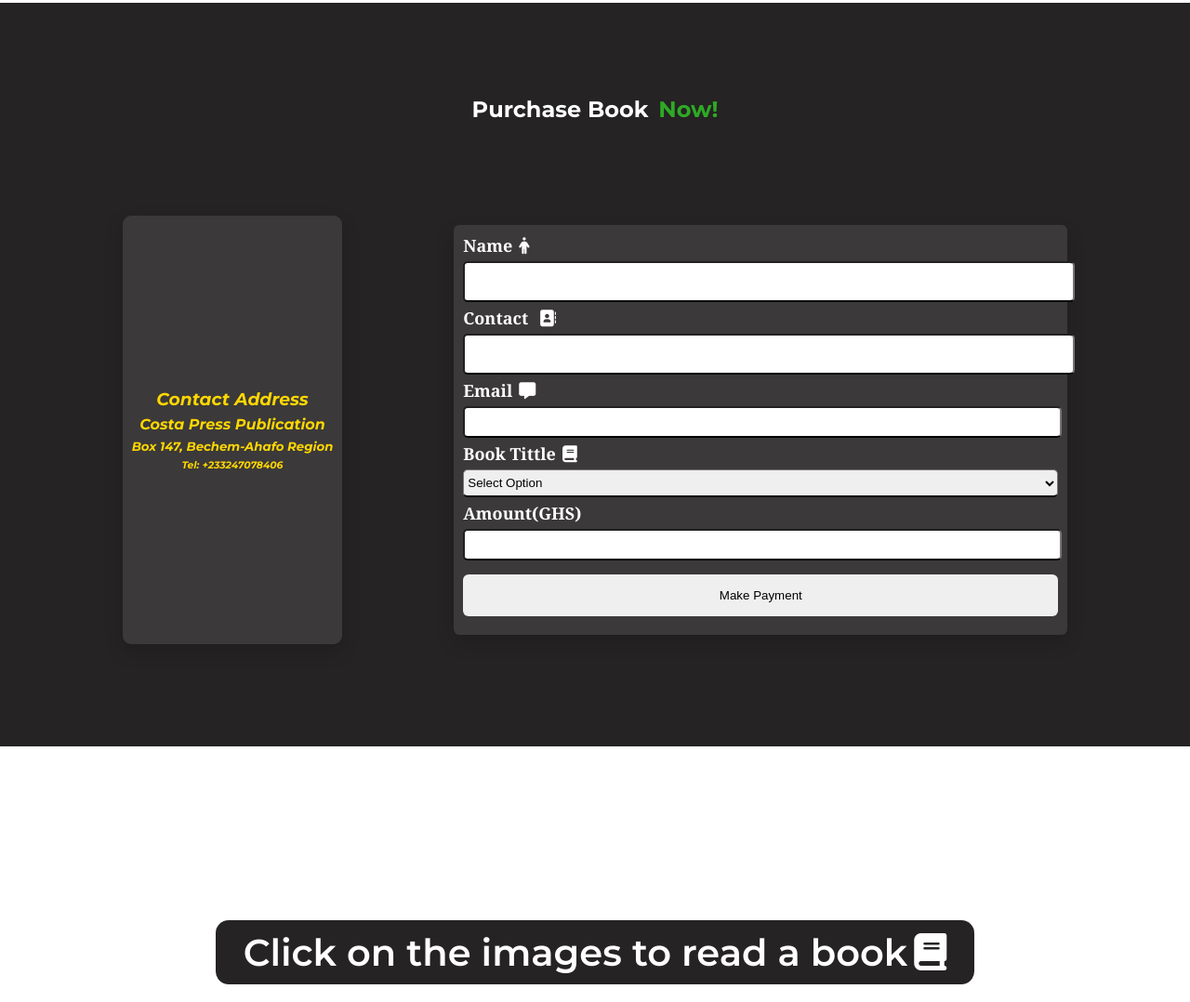
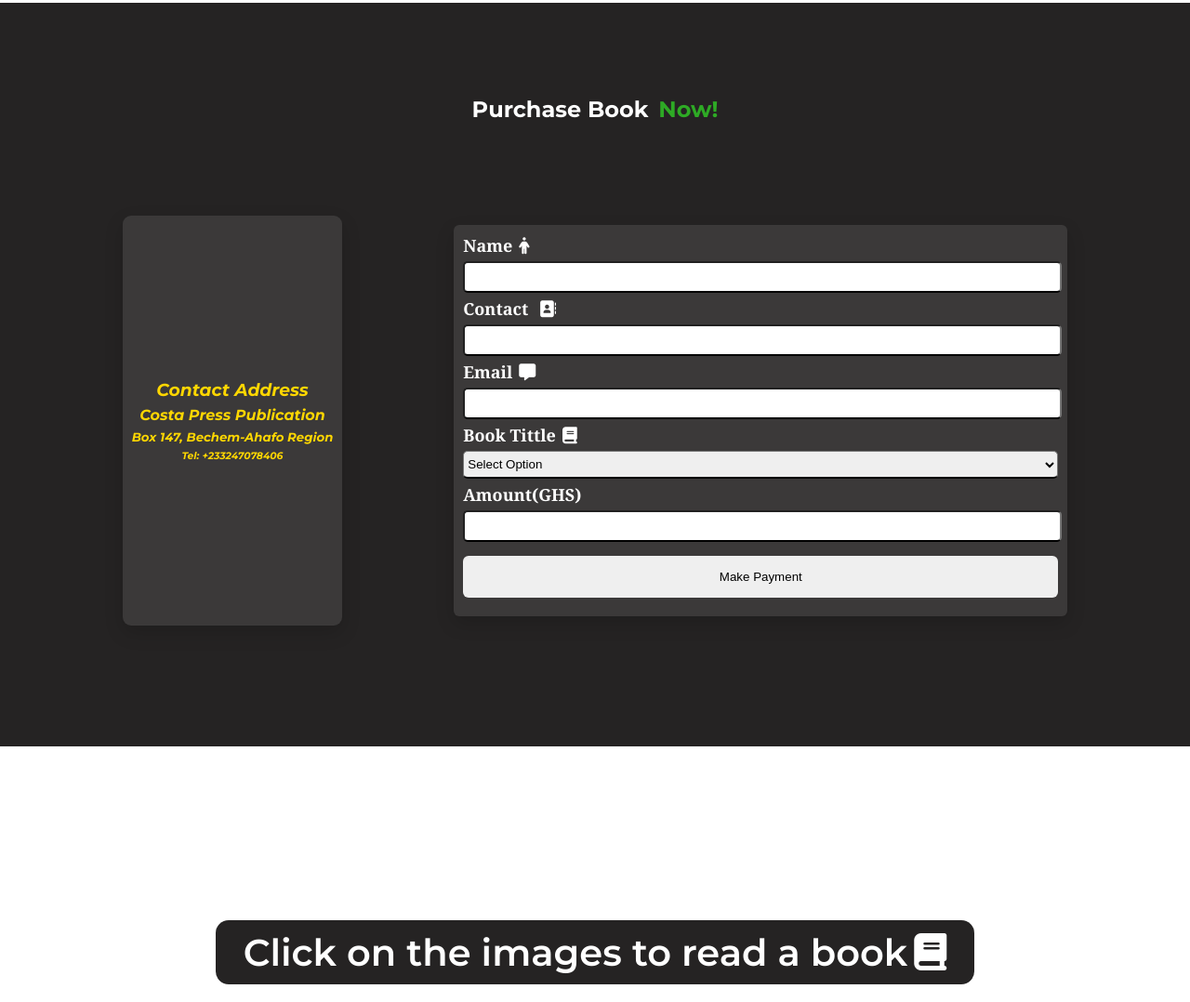
Before and after one commit to agyeidacosta/Library, a plain HTML site: page index.html in a window 1280 px wide. Shown: the part 1997-3075 px from the top of the page at 93% size. Drawn offline with Linux system fonts and the light colour scheme.

Commit message:
Update index.css

```diff
--- a/STYLE/index.css
+++ b/STYLE/index.css
@@ -660,9 +660,6 @@ height: 30px;
 margin: 5px 0;
 }
 
- input[type="text"]{
-  padding: 5px 7px;
-}
 
 
 .form-container button{
```
